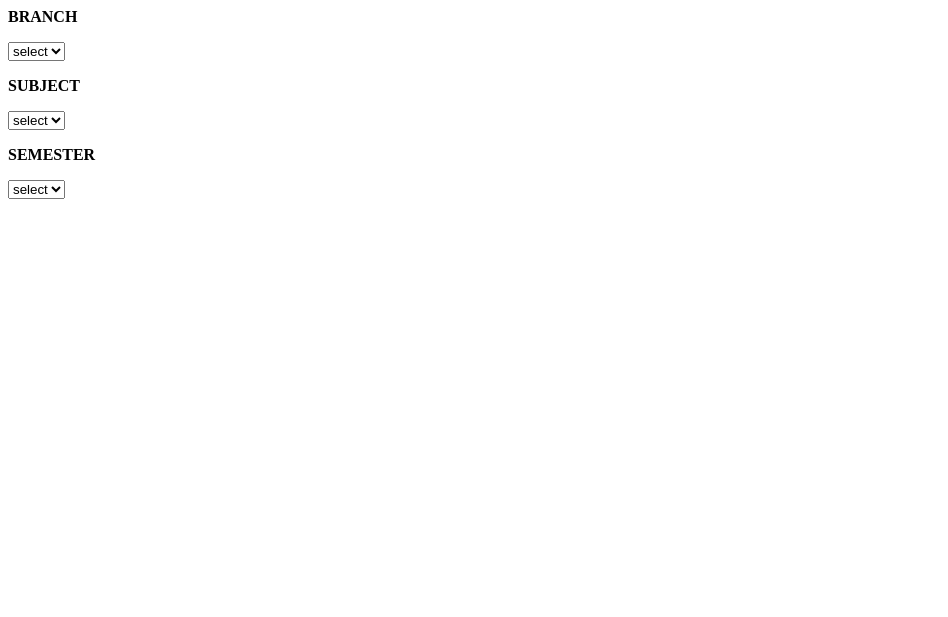
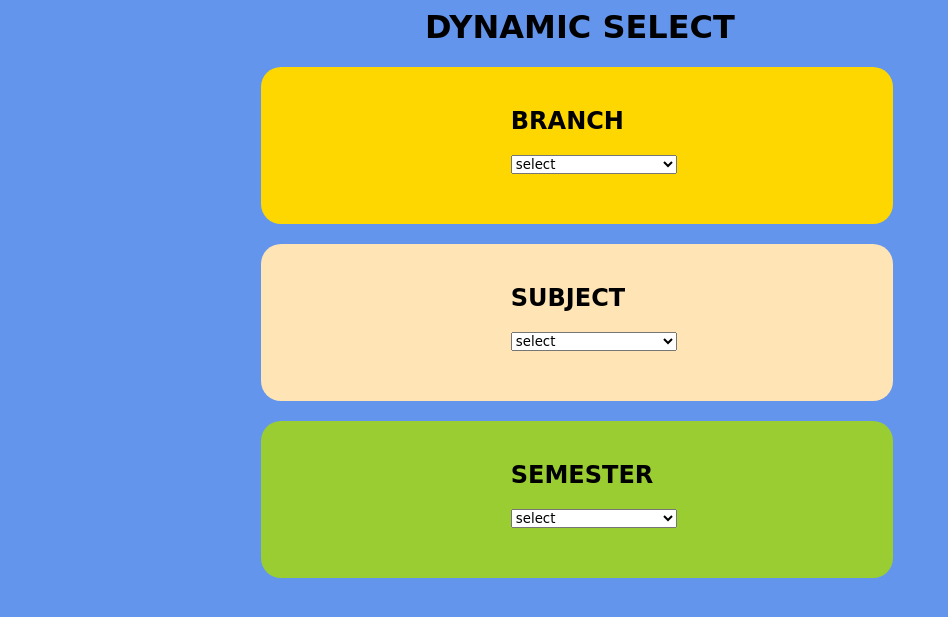
Before and after one commit to rahul2240/Json-Ajax, a PHP site: page / in a window 1280 px wide. Shown: the top 617 px of the page, without its empty margins (0-948 px from the left). Run offline with PHP 8.4, Linux system fonts and the light colour scheme; data that the repository does not hold is empty.

Commit message:
Add files via upload
new files

```diff
--- a/dynamic_select/index.php
+++ b/dynamic_select/index.php
@@ -3,6 +3,8 @@ include 'config.php';
 ?>
 <html>
 <head>
+<link rel="stylesheet" href="style.css">
+
 <script>
 
 function branch(){
@@ -30,7 +32,11 @@ var xmlhttp = new XMLHttpRequest();
 </script>
 </head>
 <body>
-<p><b>BRANCH</b></p>
+<div id="zero">
+<h1>DYNAMIC SELECT</h1>
+</div>
+<div id="first">
+<h2>BRANCH</h2>
 <select id="branch" onChange="branch()">
 <option>select</option>
 <?php
@@ -49,10 +55,10 @@ while ($row = mysql_fetch_array($a))
 
 </select>
 
+</div>
 
-
-
-<p><b>SUBJECT</b></p>
+<div id="second">
+<h2>SUBJECT</h2>
 <div id="subject">
 <select>
 
@@ -67,10 +73,10 @@ while ($row = mysql_fetch_array($a))
 </div>
 
 
+</div>
 
-
-
-<p><b>SEMESTER</b></p>
+<div id="third">
+<h2>SEMESTER</h2>
 <div id="sem">
 <select>
 
@@ -86,7 +92,7 @@ while ($row = mysql_fetch_array($a))
 
 
 
-
+</div>
 
 
 
--- /dev/null
+++ b/dynamic_select/style.css
@@ -0,0 +1,42 @@
+body {	background: #6495ED
+}
+
+h2{
+	font-family: cursive;
+}
+
+select{
+	font-family: cursive;
+	width: 50%;
+}
+
+#first{
+	background: #FFD700;
+	margin-right: 30%;
+	margin-left: 20%;
+	padding: 20px 50px 50px 250px;
+	border-radius: 20px;
+
+}
+#second{
+	background: #FFE4B5;
+	margin-right: 30%;
+	margin-left: 20%;
+	margin-top: 20px;
+	padding: 20px 50px 50px 250px;
+	border-radius: 20px;
+}
+
+#third {
+	background: #9ACD32;
+	margin-right: 30%;
+	margin-left: 20%;
+	margin-top: 20px;
+	padding: 20px 50px 50px 250px;
+	border-radius: 20px;
+
+}
+#zero {
+	margin-left: 33%;
+	font-family: cursive;
+}
```
